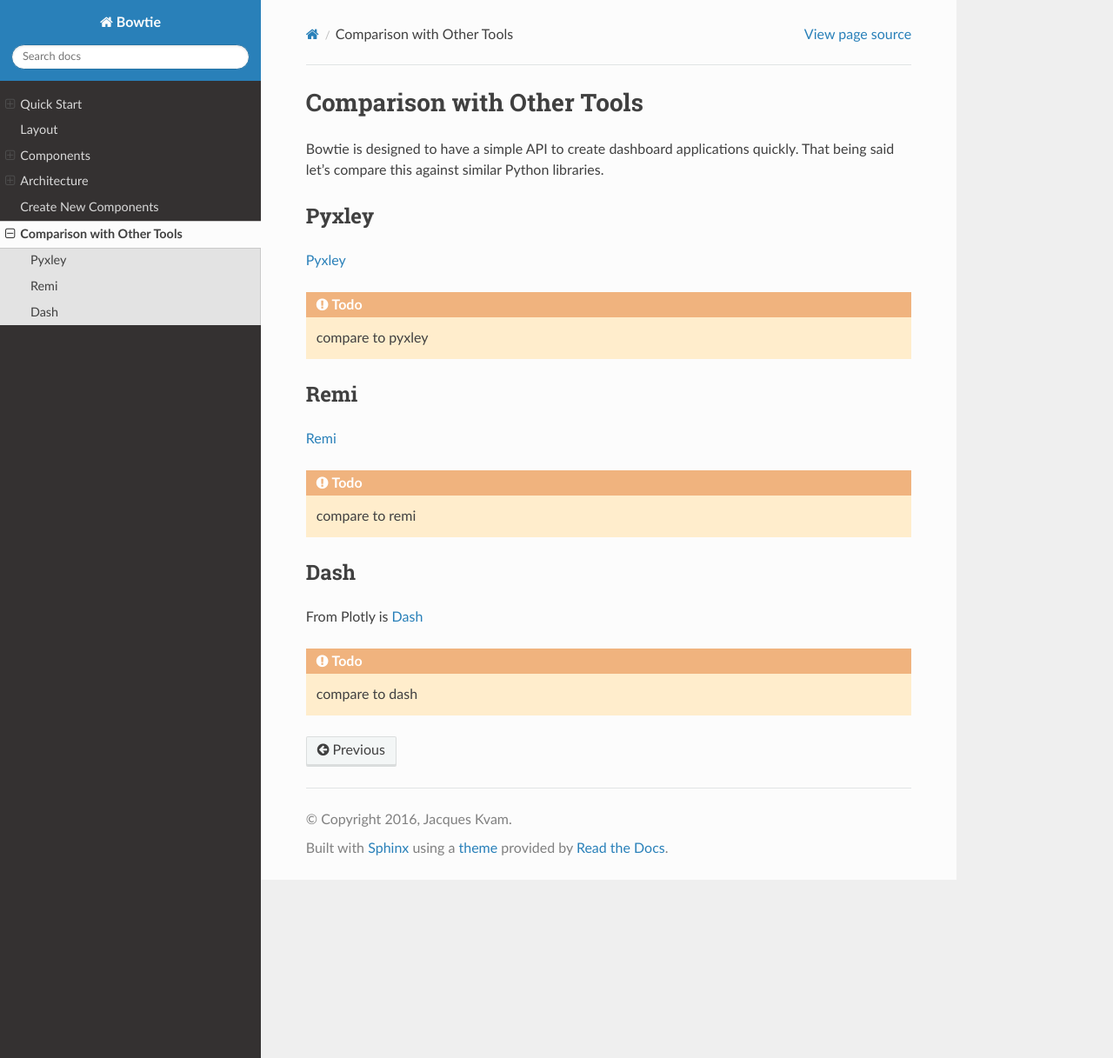
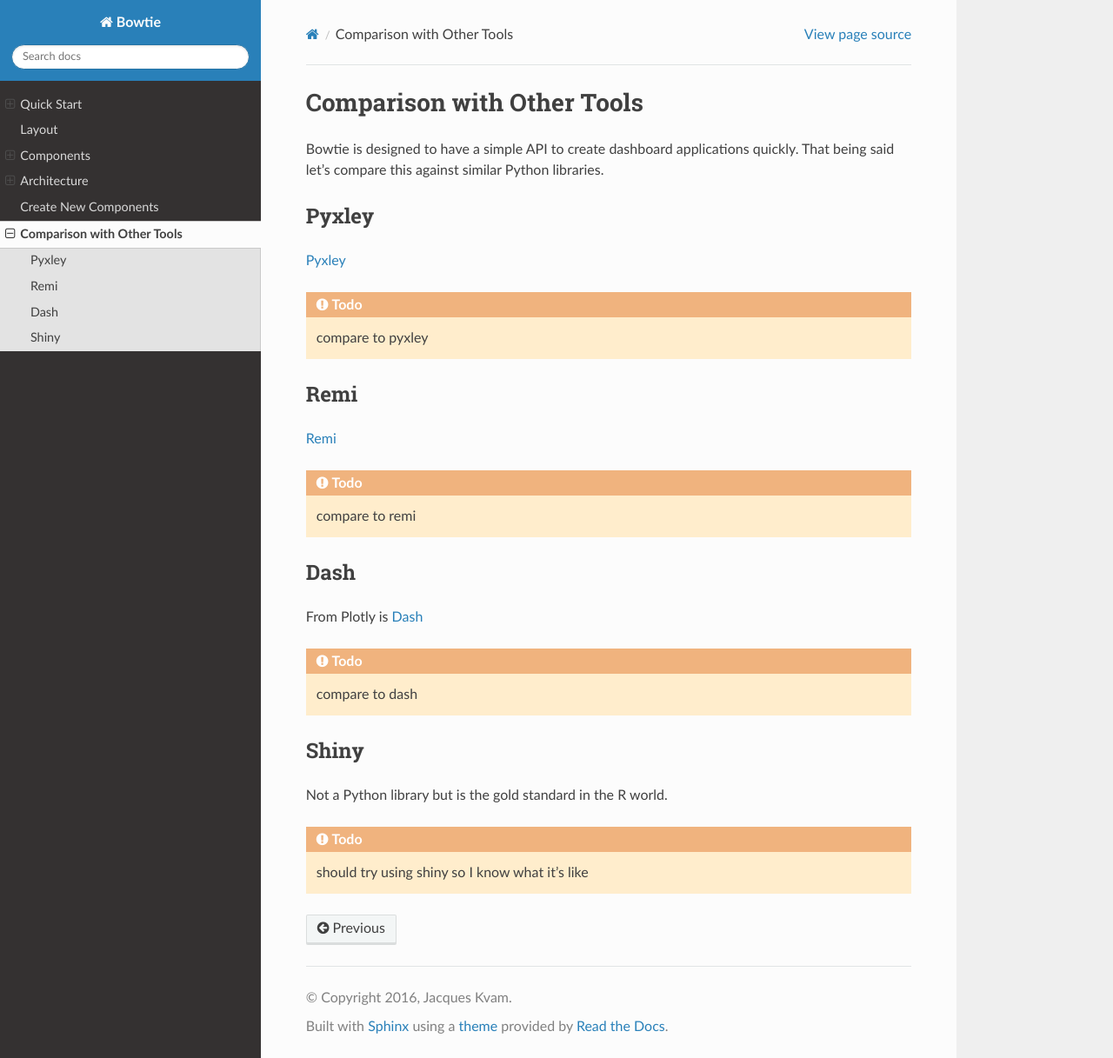
Before and after one commit to jwkvam/bowtie, a Sphinx documentation site: the page built from doc/comparison.rst, in a window 1280 px wide and 1217 px high. Shown: the whole window at 87% size. Built offline with Sphinx 7.4.7 and the Read the Docs theme 2.0.0, drawn with Linux system fonts in a browser that asks for light colours; pages that are not in the unit, such as notebooks, are missing from menus.

Commit message:
compare to shiny as well

```diff
--- a/doc/comparison.rst
+++ b/doc/comparison.rst
@@ -32,3 +32,11 @@
 
 .. todo::
     compare to dash
+
+Shiny
+-----
+
+Not a Python library but is the gold standard in the R world.
+
+.. todo::
+    should try using shiny so I know what it's like
```
